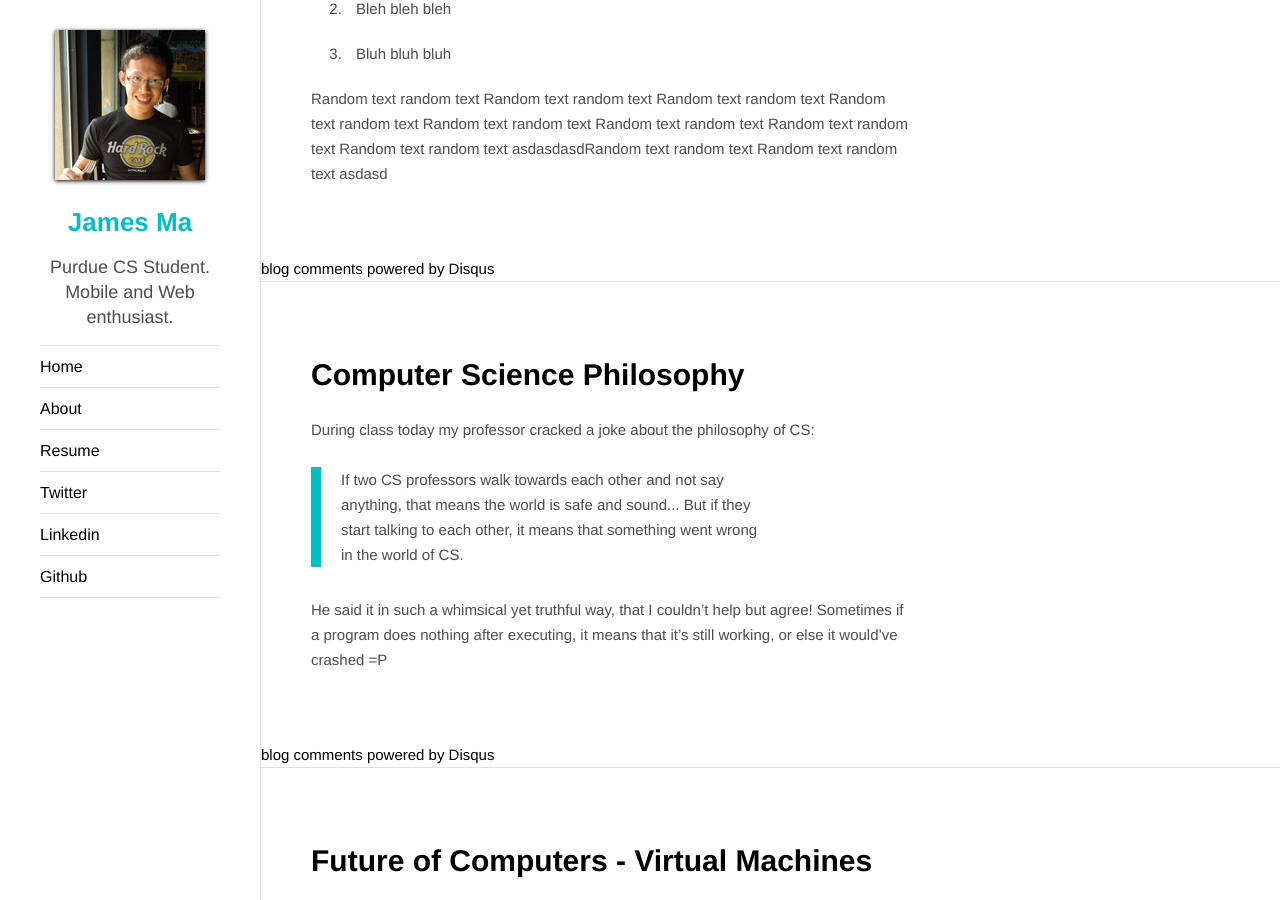
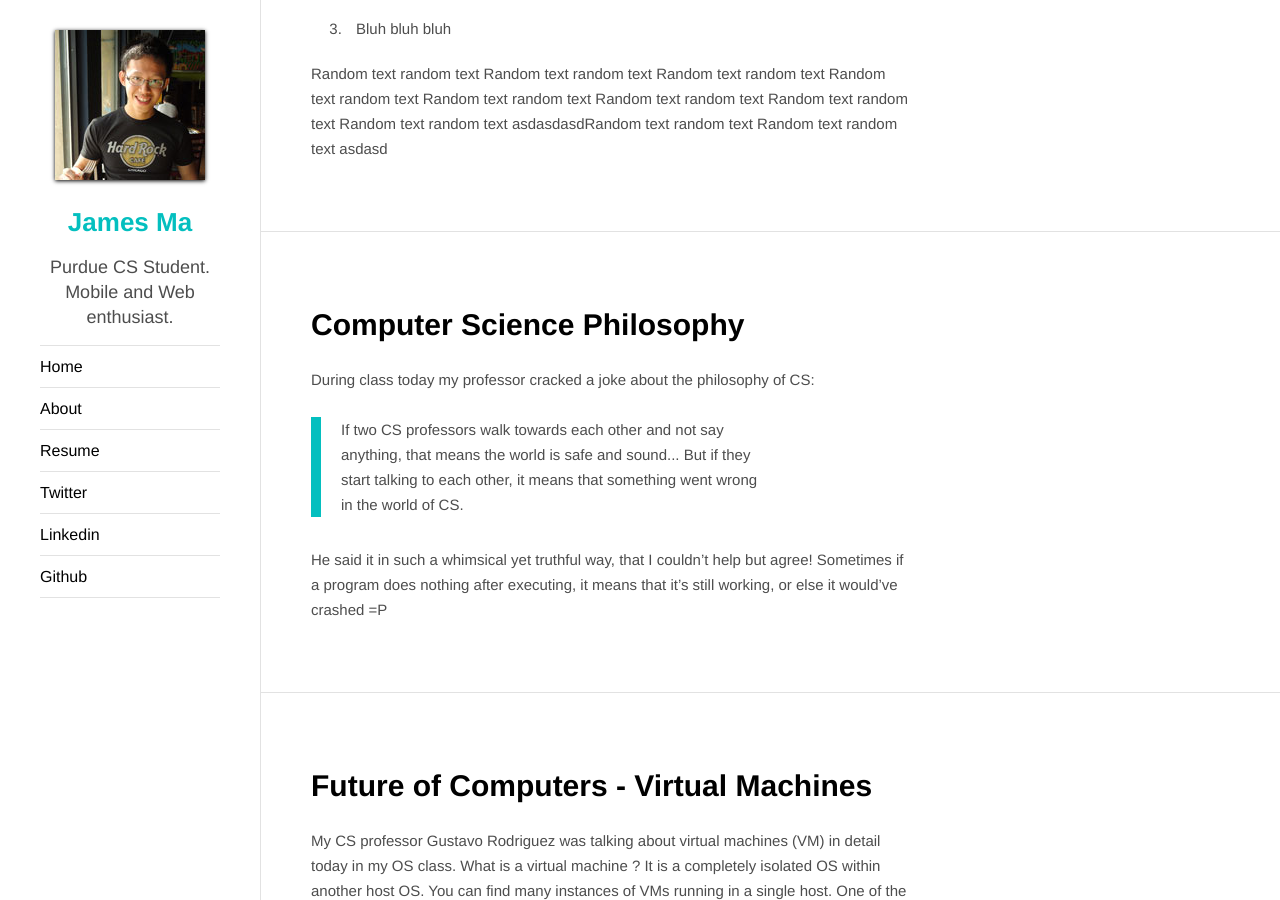
Before and after one commit to jamesma/jamesma.github.io, a Jekyll site: the page built from index.html, in a window 1280 px wide and 900 px high, scrolled down 4156 px. Built offline with Jekyll 4.4.1, drawn with Linux system fonts in a browser that asks for light colours; Markdown is read by kramdown in place of the engine named in the settings; the list of posts is cut into pages by our own code; comment, search, counter and statistics services are not loaded; some of the changed text lies outside the part shown.

Commit message:
Removing Disqus.

```diff
--- a/index.html
+++ b/index.html
@@ -11,20 +11,6 @@
 			<h1 class="post_title"><a href="{{ post.url }}">{{ post.title }}</a></h1>
 			{{ post.content }}
 		</article>
-		<div id="disqus_thread"></div>
-            <script type="text/javascript">
-            /* * * CONFIGURATION VARIABLES: EDIT BEFORE PASTING INTO YOUR WEBPAGE * * */
-            var disqus_shortname = 'jamesma'; // required: replace example with your forum shortname
-
-            /* * * DON'T EDIT BELOW THIS LINE * * */
-            (function() {
-                var dsq = document.createElement('script'); dsq.type = 'text/javascript'; dsq.async = true;
-                dsq.src = 'http://' + disqus_shortname + '.disqus.com/embed.js';
-                (document.getElementsByTagName('head')[0] || document.getElementsByTagName('body')[0]).appendChild(dsq);
-            })();
-        </script>
-        <noscript>Please enable JavaScript to view the <a href="http://disqus.com/?ref_noscript">comments powered by Disqus.</a></noscript>
-        <a href="http://disqus.com" class="dsq-brlink">blog comments powered by <span class="logo-disqus">Disqus</span></a>
 	{% endfor %}
 	<footer>
 		{% if paginator.previous_page %}
```
